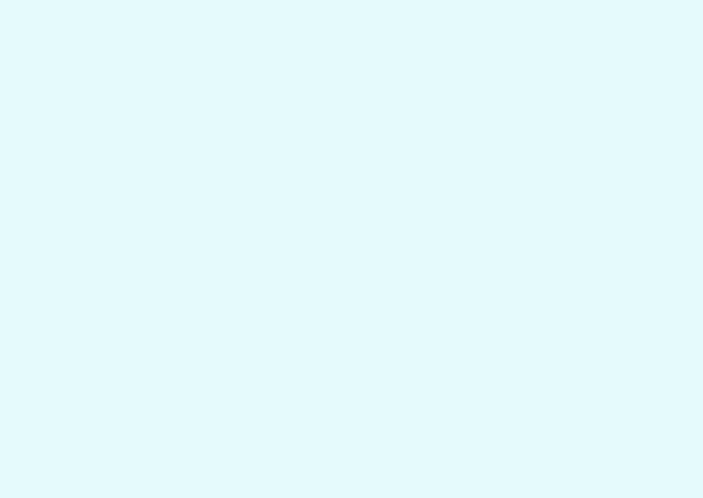
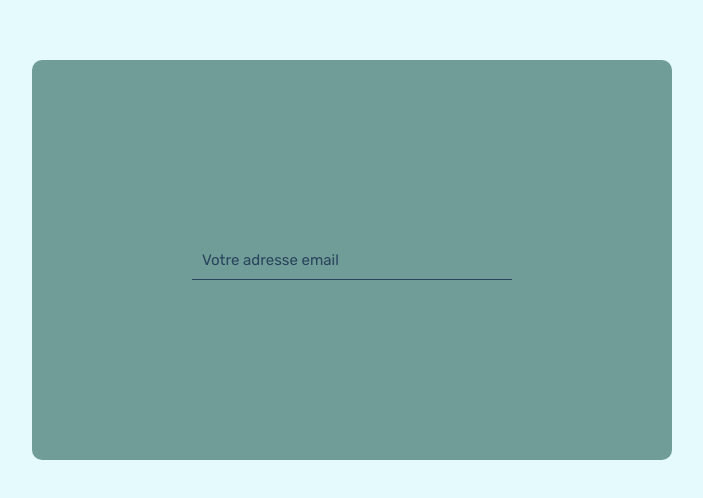
Before and after one commit to liohumb/entre2mains-web, a React (Create React App) app: page /connexion in a window 1280 px wide. Shown: the part 140-638 px from the top of the page, without its empty margins (288-991 px from the left). Built offline with nearby package versions, Linux system fonts and the light colour scheme.

Commit message:
mise en place de la page login / register en une page

```diff
--- a/src/assets/styles/style.scss
+++ b/src/assets/styles/style.scss
@@ -74,3 +74,57 @@ ul {
   margin: 0;
   padding: 0;
 }
+
+/* SECTION */
+.section {
+  width: 100%;
+  height: 100vh;
+  display: grid;
+  place-items: center;
+}
+
+/* FORM */
+.form {
+  width: 100%;
+  height: 100%;
+  display: flex;
+  flex-direction: column;
+  align-items: center;
+  justify-content: center;
+  gap: 4rem;
+
+  &__content {
+    width: 100%;
+    display: flex;
+    flex-direction: column;
+    align-items: center;
+    justify-content: center;
+
+    input {
+      width: 50%;
+      height: 5vh;
+      font-size: 1.5rem;
+      color: v.$light-color;
+      background: none;
+      border: none;
+      border-bottom: .1rem solid v.$first-color-dark;
+      padding: 1rem;
+
+      &::placeholder {
+        color: v.$first-color-dark;
+      }
+    }
+
+    button {
+      font-size: 1.75rem;
+      color: v.$first-color-dark;
+      cursor: pointer;
+      transition: all .7s ease;
+
+      &:hover {
+        color: v.$light-color;
+        letter-spacing: .1rem;
+      }
+    }
+  }
+}
--- a/src/authentification/login/Login.jsx
+++ b/src/authentification/login/Login.jsx
@@ -1,9 +1,105 @@
-import './login.scss'
+import React, { useState, useEffect } from 'react';
+import './login.scss';
 
-export default function Login(  ) {
+export default function Login() {
+    const [email, setEmail] = useState('');
+    const [password, setPassword] = useState('');
+    const [passwordRequired, setPasswordRequired] = useState(false);
+    const [loading, setLoading] = useState(false);
+    const [error, setError] = useState('');
+    const [emailValidated, setEmailValidated] = useState(false);
+    const [showSignupButton, setShowSignupButton] = useState(false);
+
+    useEffect(() => {
+        const checkEmail = async () => {
+            try {
+                const response = await fetch('http://localhost:8080/auth/check-email', {
+                    method: 'POST',
+                    headers: { 'Content-Type': 'application/json' },
+                    body: JSON.stringify({ email }),
+                });
+                const data = await response.json();
+                setPasswordRequired(data.passwordRequired);
+                setEmailValidated(true);
+                setShowSignupButton(!data.passwordRequired);
+            } catch (error) {
+                setEmailValidated(false);
+                setShowSignupButton(false);
+                console.error(error);
+            }
+        };
+
+        if (email.includes('@')) {
+            checkEmail();
+        }
+    }, [email]);
+
+    const handleSubmit = async (event) => {
+        event.preventDefault();
+        setLoading(true);
+
+        try {
+            const response = await fetch('http://localhost:8080/auth/login', {
+                method: 'POST',
+                headers: { 'Content-Type': 'application/json' },
+                body: JSON.stringify({ email, password }),
+            });
+            const data = await response.json();
+            // handle successful login
+        } catch (error) {
+            setError(error.response.data.msg);
+        }
+
+        setLoading(false);
+    };
+
     return (
-        <>
-
-        </>
-    )
+        <section className="login section">
+            <div className="login__container">
+                <form className="form" onSubmit={handleSubmit}>
+                    <div className="form__content">
+                        <label htmlFor="email"></label>
+                        <input
+                            type="email"
+                            name="email"
+                            id="email"
+                            placeholder="Votre adresse email"
+                            value={email}
+                            onChange={(event) => setEmail(event.target.value)}
+                            required
+                        />
+                    </div>
+                    {passwordRequired ? (
+                        <>
+                            <div className="form__content">
+                                <label htmlFor="password"></label>
+                                <input
+                                    type="password"
+                                    name="password"
+                                    id="password"
+                                    placeholder="Votre mot de passe"
+                                    value={password}
+                                    onChange={(event) => setPassword(event.target.value)}
+                                    required
+                                />
+                            </div>
+                            <div className="form__content">
+                                <button type="submit" disabled={loading}>
+                                    Connexion
+                                </button>
+                            </div>
+                        </>
+                    ) : (
+                        emailValidated &&
+                        showSignupButton && (
+                            <div className="form__content">
+                                <button type="button">S'inscrire</button>
+                            </div>
+                        )
+                    )}
+                </form>
+                {error && <p className="error">{error}</p>}
+            </div>
+        </section>
+    );
 }
--- a/src/authentification/login/login.scss
+++ b/src/authentification/login/login.scss
@@ -1 +1,12 @@
 @use "src/assets/styles/variables" as v;
+
+.login {
+  &__container {
+    width: 50%;
+    height: 50%;
+    display: grid;
+    place-items: center;
+    background: v.$first-color-light;
+    border-radius: 1rem;
+  }
+}
```
